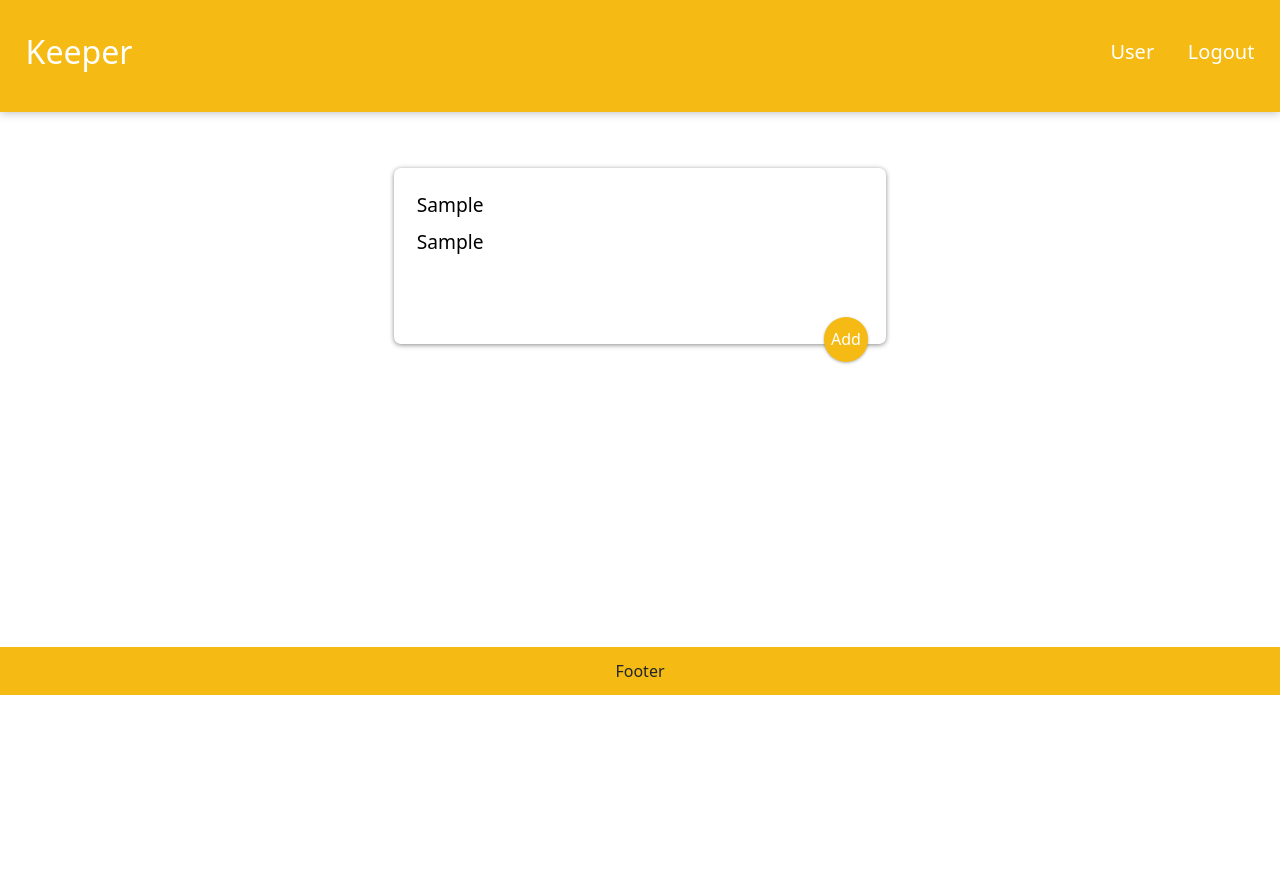
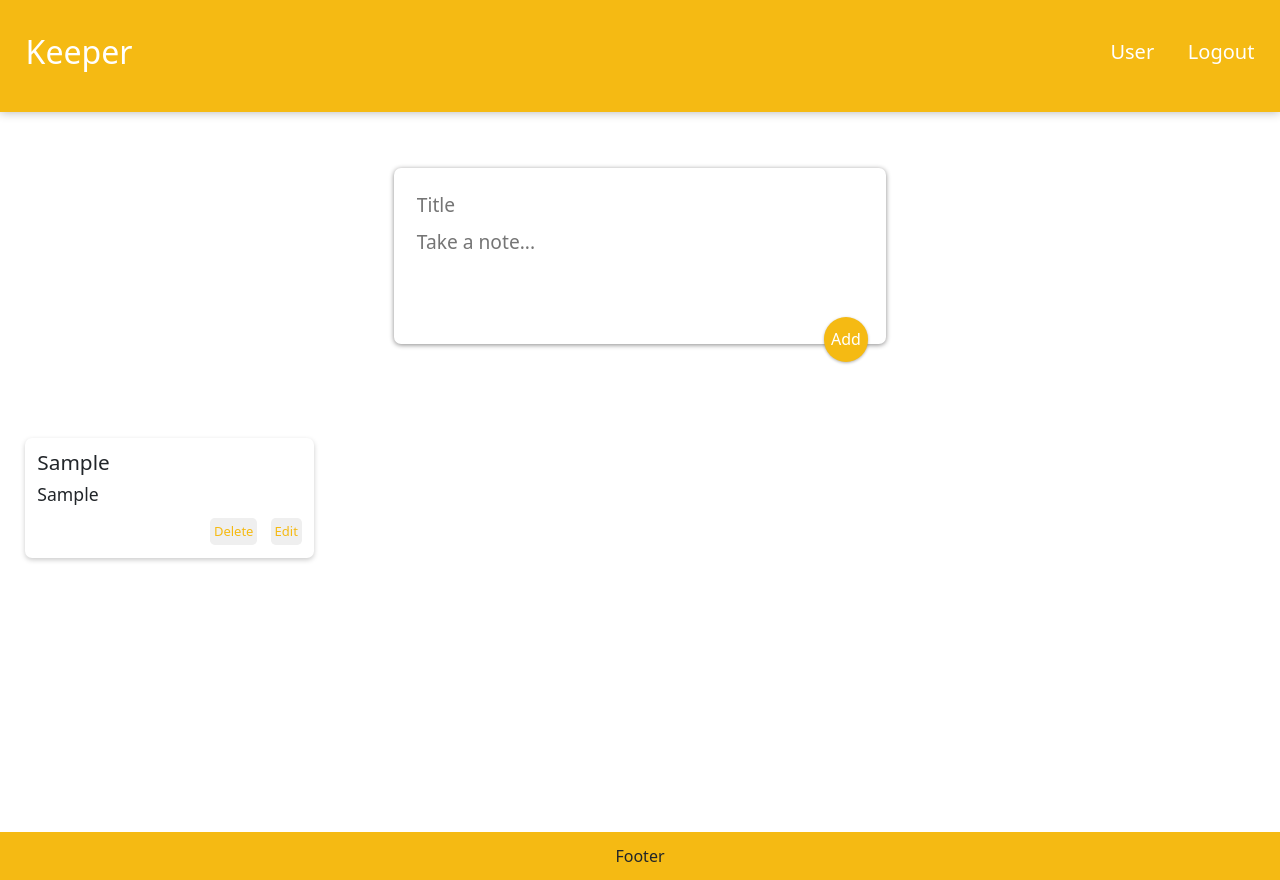
Before and after one commit to tarunboricha/React-Keeper, a React (Create React App) app: page / in a window 1280 px wide. Both pictures are taken after typing "Sample", "Sample" into the empty fields and a click on the button "Add". Before the commit the page ends 800 px from the top, so only its background shows below. Built offline with nearby package versions, Linux system fonts and the light colour scheme.

Commit message:
Add, Update, Delete

```diff
--- a/src/App.css
+++ b/src/App.css
@@ -0,0 +1,3 @@
+/* .App{
+    position: relative;
+} */
--- a/src/App.js
+++ b/src/App.js
@@ -1,4 +1,4 @@
-import React from "react";
+import React, { useState } from "react";
 import Header from "./components/Header"
 import CreateArea from "./components/CreateArea";
 import Note from "./components/Note";
@@ -6,14 +6,55 @@ import Footer from "./components/Footer";
 
 function App() {
 
-  const name =0;
+  const [note, setNote] = useState({
+    id: undefined,
+    title: "",
+    content: ""
+  });
+  const [notes, setNotes] = useState([]);
+
+  function addNote() {
+    console.log(note);
+    setNotes(prevNotes => {
+      return [...prevNotes, note]
+    });
+
+    setNote({
+      title: "",
+      content: ""
+    });
+  }
+
+  function editNote(note) {
+    setNote({
+      id: note.id,
+      title: note.title,
+      content: note.content
+    });
+  }
+
+  function deleteNote(id) {
+    setNotes(prevNotes => {
+      return prevNotes.filter((noteItem, index) => {
+        return index !== id;
+      });
+    })
+  }
+
   return (
-    <div className="App">
+    <div className="App" style={{ position: 'relative', minHeight: '100vh' }}>
       <Header></Header>
-      <CreateArea></CreateArea>
-      <div className="row align-items-start" style={{width:'98%', margin:'0 1%', minHeight:'23vh'}}>
+      <CreateArea setNote={setNote} note={note} onAdd={addNote}></CreateArea>
+      <div className="row align-items-start" style={{ width: '98%', margin: '0 1%' }}>
+        {
+          notes.map((note, index) => {
+            return (
+              <Note key={index} id={index} title={note.title} content={note.content} editNote={editNote} deleteNote={deleteNote}></Note>
+            );
+          })
+        }
       </div>
-      <Footer></Footer>
+      <Footer notes={notes}></Footer>
     </div>
   );
 }
--- a/src/components/CreateArea.js
+++ b/src/components/CreateArea.js
@@ -1,12 +1,17 @@
 import React from "react";
 
-function CreateArea() {
+function CreateArea(props) {
+
+    function changenote(event) {
+        props.setNote({...props.note, [event.target.id] : event.target.value});
+    }
+
     return (
-        <div class="create-area">
-        <input type="text" placeholder="Title"/>
-        <textarea placeholder="Take a note..." name="" rows="3"></textarea>
-        <button>Add</button>
-    </div>
+        <div className="create-area">
+            <input type="text" placeholder="Title" onChange={changenote} value={props.note.title} id="title" />
+            <textarea placeholder="Take a note..." onChange={changenote} value={props.note.content} id="content" name="" rows="3"></textarea>
+            <button onClick={props.onAdd}>Add</button>
+        </div>
     );
 }
 
--- a/src/components/Footer.js
+++ b/src/components/Footer.js
@@ -1,8 +1,8 @@
 import React from "react";
 
-function Footer(){
+function Footer(props){
     return(
-        <div className="footer">
+        <div className="footer" style={{bottom: props.notes.length === 0 ? '0' : '-10vh'}}>
             Footer
         </div>
     );
--- a/src/components/Header.js
+++ b/src/components/Header.js
@@ -2,9 +2,9 @@ import React from "react";
 
 function Header() {
     return (
-        <div class="header">
+        <div className="header">
             <h1>Keeper</h1>
-            <div class="header-item">
+            <div className="header-item">
                 <h5>User</h5>
                 <h5>Logout</h5>
             </div>
--- a/src/components/Note.js
+++ b/src/components/Note.js
@@ -1,13 +1,22 @@
 import React from "react";
 
 function Note(props) {
+
+    function onDelete() {
+        props.deleteNote(props.id);
+    }
+
+    function onEdit() {
+        props.editNote(props);
+    }
+
     return (
-        <div class="note col-sm-3" style={{width:'23%', maxWidth:'100%'}}>
-        <h1>{props.t}</h1>
-        <p>{props.c}</p>
-        <button>Update</button>
-        <button>Delete</button>
-    </div>
+        <div className="col-sm-3 note" style={{ width: '23%', maxWidth: '100%' }}>
+            <h1>{props.title}</h1>
+            <p>{props.content}</p>
+            <button onClick={onEdit}>Edit</button>
+            <button onClick={onDelete}>Delete</button>
+        </div>
     );
 };
 
--- a/src/index.css
+++ b/src/index.css
@@ -70,7 +70,6 @@
   border-radius: 7px;
   box-shadow: 0 2px 5px #ccc;
   margin: 2% 1%;
-  /* float: left; */
 }
 
 .note h1 {
@@ -94,8 +93,9 @@
   font-size: small;
 }
 
-.footer{
-  margin-top: 2%;
+.footer {
+  position: absolute;
+  width: 100%;
   display: flex;
   justify-content: space-evenly;
   align-items: center;
@@ -103,11 +103,7 @@
   height: 3rem;
 }
 
-.footer a{
+.footer a {
   text-decoration: none;
   color: #fff;
 }
-
-.App{
-  min-height: 100vh;
-}
```
